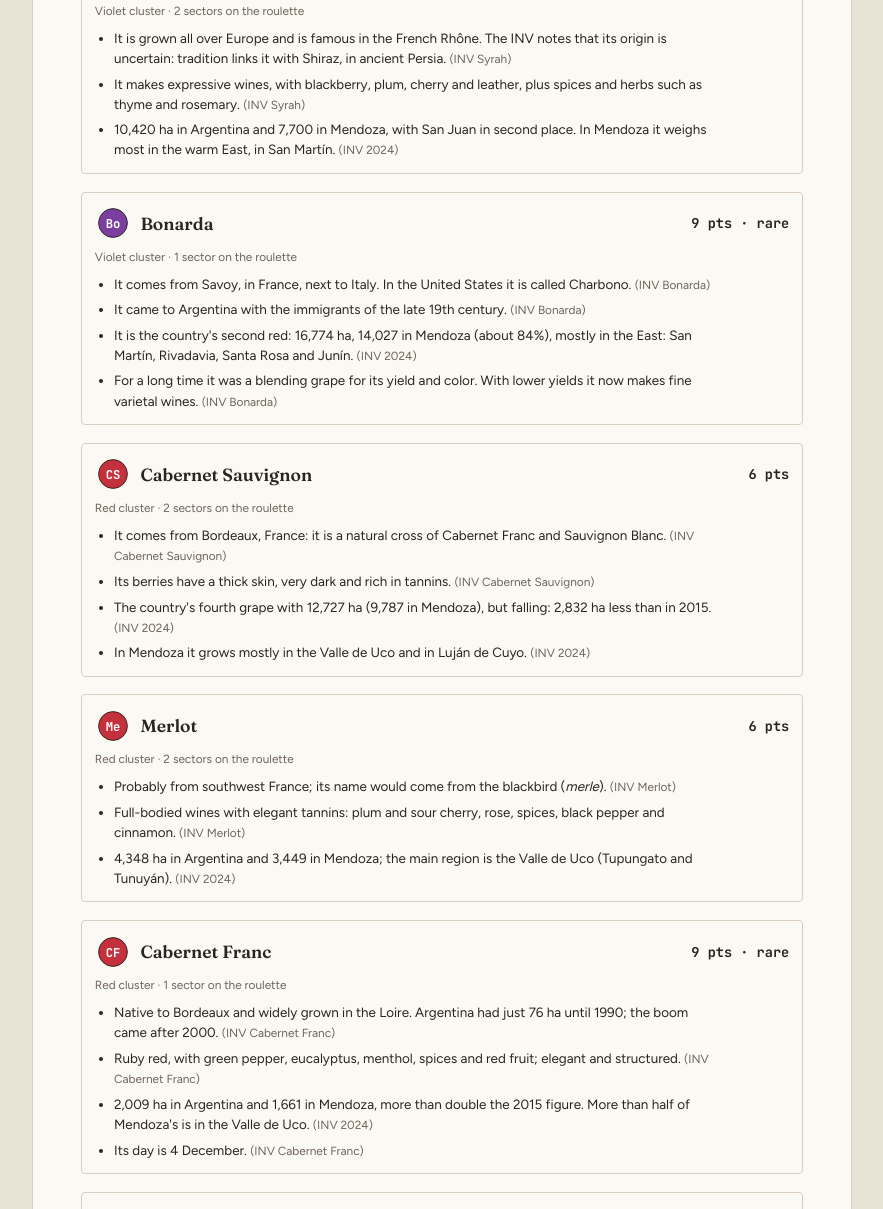
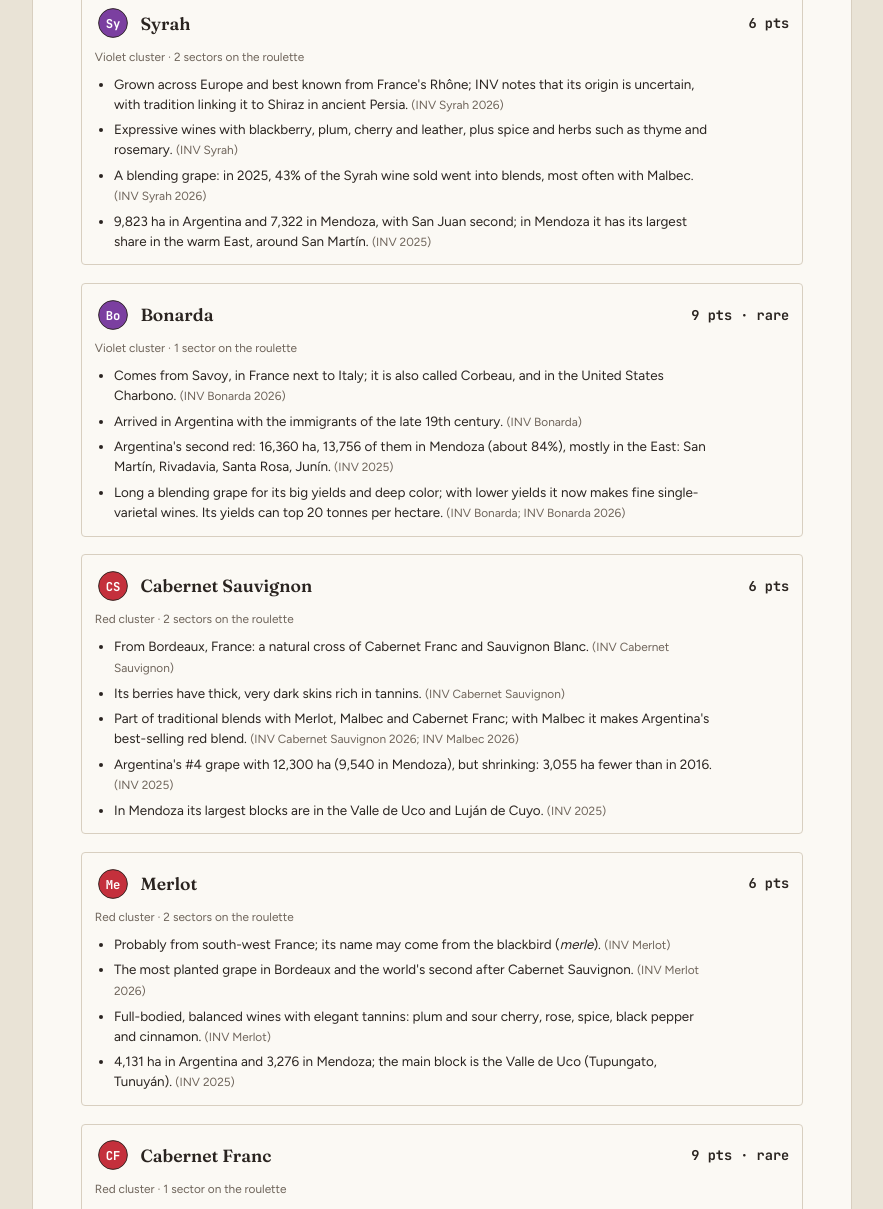
Before and after one commit to cristiangarciavd/acequias-mcp, a plain HTML site: page site/rules/index.html in a window 1280 px wide. Shown: the part 10791-12000 px from the top of the page, without its empty margins (198-1081 px from the left). Drawn offline with Linux system fonts and the light colour scheme.

Commit message:
Task #195: rulebook varietal facts from the INV 2025 fact card
- Both rulebooks use the _docs/varietals.md fact card: INV Informe Anual
  de Superficie 2025 areas (31 Dec 2025) and the newer facts and sources
- Sources list keeps only sources a printed fact cites, the newest one
  when two support the same fact (17 entries; die page keeps its 6 notes)
- Tests: every fact tag has a list entry and every entry is used; die
  notes match their numbered sources

Co-Authored-By: Claude Opus 5.5 <noreply@anthropic.com>

```diff
--- a/site/rules/index.html
+++ b/site/rules/index.html
@@ -266,7 +266,7 @@ a{color:var(--accent)}
   <h2 id="varietals-list">The eight varietals</h2>
   <div class="cols" style="grid-template-columns:minmax(0,220px) minmax(0,1fr);align-items:center">
     <svg id="wheel" viewBox="0 0 320 320" role="img" aria-label="Roulette with 14 sectors"></svg>
-    <p>The roulette has 14 equal sectors. Bonarda and Cabernet Franc have one sector each and are worth 9; the others have two and are worth 6. The clusters are printed in three colors: <b>violet</b>, <b>red</b> and <b>fluorescent green</b> for the whites. The abbreviation on the side of the cluster tells you which varietal it is. Areas are hectares of vineyard at 31 December 2024, according to the INV.</p>
+    <p>The roulette has 14 equal sectors. Bonarda and Cabernet Franc have one sector each and are worth 9; the others have two and are worth 6. The clusters are printed in three colors: <b>violet</b>, <b>red</b> and <b>fluorescent green</b> for the whites. The abbreviation on the side of the cluster tells you which varietal it is. Areas are hectares of vineyard at 31 December 2025, according to the INV.</p>
   </div>
   <div class="cols" id="varietals" style="grid-template-columns:repeat(auto-fit,minmax(min(100%,330px),1fr))"></div>
 </section>
@@ -276,19 +276,25 @@ a{color:var(--accent)}
   <div class="folio"><span>Acequias</span><span>Varietal sources</span></div>
   <h2 id="sources-list">Sources</h2>
   <ul class="src" style="gap:.3rem;font-size:.8rem">
-    <li><b>INV 2024</b>: Instituto Nacional de Vitivinicultura, <i>Informe Anual de Superficie 2024</i>. <a href="https://argentina.gob.ar/sites/default/files/2018/10/anuario_superficie_2024.pdf">argentina.gob.ar (PDF)</a></li>
-    <li><b>INV Syrah</b>: <i>Informe de variedad: Syrah</i> (2026) and <i>Informe de variedades: Syrah</i> (2025). <a href="https://www.argentina.gob.ar/noticias/informe-de-variedad-syrah-0">argentina.gob.ar</a></li>
-    <li><b>INV Bonarda</b>: <i>Informe de variedad: Bonarda</i> (2024). <a href="https://www.argentina.gob.ar/noticias/informe-de-variedad-bonarda-0">argentina.gob.ar</a></li>
-    <li><b>INV Cabernet Sauvignon</b>: <i>Informe de variedad</i> (2024). <a href="https://www.argentina.gob.ar/noticias/informe-de-variedad-cabernet-sauvignon-0">argentina.gob.ar</a></li>
-    <li><b>INV Merlot</b>: <i>Informe de variedad</i> (2024). <a href="https://www.argentina.gob.ar/noticias/informe-de-variedad-merlot-0">argentina.gob.ar</a></li>
-    <li><b>INV Cabernet Franc</b>: <i>Informe de variedad</i> (2024). <a href="https://www.argentina.gob.ar/noticias/informe-de-variedad-cabernet-franc-0">argentina.gob.ar</a></li>
-    <li><b>INV Torrontés</b>: <i>Informe de variedad: Torrontés y su actualidad en Argentina</i> (2021). <a href="https://www.argentina.gob.ar/noticias/informe-de-variedad-torrontes-y-su-actualidad-en-argentina">argentina.gob.ar</a></li>
-    <li><b>INV Chardonnay</b>: <i>Informe de variedad</i> (2024). <a href="https://www.argentina.gob.ar/noticias/informe-de-variedad-chardonnay">argentina.gob.ar</a></li>
+    <li><b>INV 2025</b>: Instituto Nacional de Vitivinicultura, <i>Informe Anual de Superficie 2025</i> (Feb 2026). <a href="https://www.argentina.gob.ar/sites/default/files/2018/10/anuario_superficie_2025.pdf">argentina.gob.ar (PDF)</a></li>
+    <li><b>INV Malbec 2026</b>: <i>Informe de variedades: Malbec</i> (Apr 2026). <a href="https://www.argentina.gob.ar/sites/default/files/2018/10/informe_malbec_2025.pdf">argentina.gob.ar (PDF)</a></li>
+    <li><b>INV Syrah</b>: <i>Informe de variedad: Syrah</i> (Feb 2026). <a href="https://www.argentina.gob.ar/noticias/informe-de-variedad-syrah-0">argentina.gob.ar</a></li>
+    <li><b>INV Syrah 2026</b>: <i>Informe de variedades: Syrah</i> (Feb 2026). <a href="https://www.argentina.gob.ar/sites/default/files/2018/10/01-syrah_2025_1.pdf">argentina.gob.ar (PDF)</a></li>
+    <li><b>INV Bonarda</b>: <i>Informe de variedad: Bonarda</i> (Jul 2024). <a href="https://www.argentina.gob.ar/noticias/informe-de-variedad-bonarda-0">argentina.gob.ar</a></li>
+    <li><b>INV Bonarda 2026</b>: <i>Informe de variedades: Bonarda</i> (Jul 2026). <a href="https://www.argentina.gob.ar/sites/default/files/2018/10/bonarda_2025_0.pdf">argentina.gob.ar (PDF)</a></li>
+    <li><b>INV Cabernet Sauvignon</b>: <i>Informe de variedad: Cabernet Sauvignon</i> (Aug 2024). <a href="https://www.argentina.gob.ar/noticias/informe-de-variedad-cabernet-sauvignon-0">argentina.gob.ar</a></li>
+    <li><b>INV Cabernet Sauvignon 2026</b>: <i>Informe de variedad: Cabernet Sauvignon</i> (Sep 2026). <a href="https://www.argentina.gob.ar/sites/default/files/2018/10/cabernet_sauvignon_1.pdf">argentina.gob.ar (PDF)</a></li>
+    <li><b>INV Merlot</b>: <i>Informe de variedad: Merlot</i> (Nov 2024). <a href="https://www.argentina.gob.ar/noticias/informe-de-variedad-merlot-0">argentina.gob.ar</a></li>
+    <li><b>INV Merlot 2026</b>: <i>Informe de variedades: Merlot</i> (Oct 2026). <a href="https://www.argentina.gob.ar/sites/default/files/2018/10/informe_merlot.pdf">argentina.gob.ar (PDF)</a></li>
+    <li><b>INV Cabernet Franc</b>: <i>Informe de variedad: Cabernet Franc</i> (Dec 2024). <a href="https://www.argentina.gob.ar/noticias/informe-de-variedad-cabernet-franc-0">argentina.gob.ar</a></li>
+    <li><b>INV Cabernet Franc 2025</b>: <i>Informe de variedades: Cabernet Franc</i> (Dec 2025). <a href="https://www.argentina.gob.ar/sites/default/files/2018/10/cabernet_franc.pdf">argentina.gob.ar (PDF)</a></li>
+    <li><b>INV Torrontés</b>: <i>Informe de variedad: Torrontés y su actualidad en Argentina</i> (Nov 2021). <a href="https://www.argentina.gob.ar/noticias/informe-de-variedad-torrontes-y-su-actualidad-en-argentina">argentina.gob.ar</a></li>
+    <li><b>INV Torrontés 2026</b>: <i>Informe de variedades: Torrontés</i> (Oct 2026). <a href="https://www.argentina.gob.ar/sites/default/files/2018/10/torrontes_2026.pdf">argentina.gob.ar (PDF)</a></li>
+    <li><b>INV Chardonnay</b>: <i>Informe de variedad: Chardonnay</i> (May 2024). <a href="https://www.argentina.gob.ar/noticias/informe-de-variedad-chardonnay">argentina.gob.ar</a></li>
     <li><b>Agüero et al. 2003</b>: <i>Identity and parentage of some South American grapevine cultivars present in Argentina</i>, AJEV 54(4). <a href="https://www.argentina.gob.ar/sites/default/files/identity_and_parentage_of_some_south_american_grapevine_cultivars_present_in_argentina.pdf">argentina.gob.ar (PDF)</a></li>
-    <li><b>UNCuyo</b>: <i>¿Qué une a Sarmiento con el Malbec y la UNCUYO?</i> (2022). <a href="https://www.uncuyo.edu.ar/prensa/que-une-a-sarmiento-con-el-malbec-y-la-uncuyo-te-contamos-su-historia">uncuyo.edu.ar</a></li>
-    <li><b>Bodegas de Argentina</b>: <i>Día del Malbec</i>. <a href="https://bodegasdeargentina.org/dia-del-malbec/noticias/">bodegasdeargentina.org</a></li>
+    <li><b>UNCuyo</b>: <i>¿Qué une a Sarmiento con el Malbec y la UNCUYO?</i> (Apr 2022). <a href="https://www.uncuyo.edu.ar/prensa/que-une-a-sarmiento-con-el-malbec-y-la-uncuyo-te-contamos-su-historia">uncuyo.edu.ar</a></li>
   </ul>
-  <p class="muted" style="font-size:.8rem">INV areas vary a little between its reports; this rulebook uses the 2024 annual report.</p>
+  <p class="muted" style="font-size:.8rem">INV areas vary a little between its reports; this rulebook uses the 2025 annual report (data at 31 December 2025).</p>
   <p class="legal">© 2026 Cristian García. Rulebook licensed under <a href="https://creativecommons.org/licenses/by-nc-sa/4.0/">CC BY-NC-SA 4.0</a>.</p>
 </section>
 
@@ -308,42 +314,49 @@ const key=(q,r)=>q+","+r;
 const VIOLET="#7b3fa0",RED="#c4303c",FLUO="#9be22d";
 const VAR=[
  {n:"Malbec",ab:"Ma",s:2,p:6,c:VIOLET,facts:[
-  ["It came to Mendoza with the French vines of the Quinta Agronómica, run by the French agronomist Michel Aimé Pouget, hired by Sarmiento. The project was presented to the Legislature on 17 April 1853.","UNCuyo; Bodegas de Argentina"],
-  ["That date is World Malbec Day, chosen by Wines of Argentina in 2011.","UNCuyo; Bodegas de Argentina"],
-  ["It is the most planted grape in Argentina: 47,064 ha, one in four of the country's vineyards. Mendoza has 39,856 ha, about 85%.","INV 2024"],
-  ["Its largest region is the Valle de Uco; Luján de Cuyo is the department with the most area.","INV 2024"]]},
+  ["It came to Mendoza with the French vines of the Quinta Agronómica, run by the French agronomist Michel Aimé Pouget, whom Sarmiento hired. The project was presented to Mendoza's legislature on 17 April 1853.","UNCuyo"],
+  ["That date is Malbec World Day, chosen by Wines of Argentina in 2011.","UNCuyo"],
+  ["A natural cross of Magdeleine Noir and Prunelard; in France it is also called Côt and was best known in Cahors.","INV Malbec 2026"],
+  ["Argentina's most planted grape: 46,890 ha, about one vine in four in the country; Mendoza grows 39,771 ha of it, about 85%.","INV 2025"],
+  ["Its biggest block is the Valle de Uco; Luján de Cuyo is the top single department.","INV 2025"]]},
  {n:"Syrah",ab:"Sy",s:2,p:6,c:VIOLET,facts:[
-  ["It is grown all over Europe and is famous in the French Rhône. The INV notes that its origin is uncertain: tradition links it with Shiraz, in ancient Persia.","INV Syrah"],
-  ["It makes expressive wines, with blackberry, plum, cherry and leather, plus spices and herbs such as thyme and rosemary.","INV Syrah"],
-  ["10,420 ha in Argentina and 7,700 in Mendoza, with San Juan in second place. In Mendoza it weighs most in the warm East, in San Martín.","INV 2024"]]},
+  ["Grown across Europe and best known from France's Rhône; INV notes that its origin is uncertain, with tradition linking it to Shiraz in ancient Persia.","INV Syrah 2026"],
+  ["Expressive wines with blackberry, plum, cherry and leather, plus spice and herbs such as thyme and rosemary.","INV Syrah"],
+  ["A blending grape: in 2025, 43% of the Syrah wine sold went into blends, most often with Malbec.","INV Syrah 2026"],
+  ["9,823 ha in Argentina and 7,322 in Mendoza, with San Juan second; in Mendoza it has its largest share in the warm East, around San Martín.","INV 2025"]]},
  {n:"Bonarda",ab:"Bo",s:1,p:9,c:VIOLET,facts:[
-  ["It comes from Savoy, in France, next to Italy. In the United States it is called Charbono.","INV Bonarda"],
-  ["It came to Argentina with the immigrants of the late 19th century.","INV Bonarda"],
-  ["It is the country's second red: 16,774 ha, 14,027 in Mendoza (about 84%), mostly in the East: San Martín, Rivadavia, Santa Rosa and Junín.","INV 2024"],
-  ["For a long time it was a blending grape for its yield and color. With lower yields it now makes fine varietal wines.","INV Bonarda"]]},
+  ["Comes from Savoy, in France next to Italy; it is also called Corbeau, and in the United States Charbono.","INV Bonarda 2026"],
+  ["Arrived in Argentina with the immigrants of the late 19th century.","INV Bonarda"],
+  ["Argentina's second red: 16,360 ha, 13,756 of them in Mendoza (about 84%), mostly in the East: San Martín, Rivadavia, Santa Rosa, Junín.","INV 2025"],
+  ["Long a blending grape for its big yields and deep color; with lower yields it now makes fine single-varietal wines. Its yields can top 20 tonnes per hectare.","INV Bonarda; INV Bonarda 2026"]]},
  {n:"Cabernet Sauvignon",ab:"CS",s:2,p:6,c:RED,facts:[
-  ["It comes from Bordeaux, France: it is a natural cross of Cabernet Franc and Sauvignon Blanc.","INV Cabernet Sauvignon"],
-  ["Its berries have a thick skin, very dark and rich in tannins.","INV Cabernet Sauvignon"],
-  ["The country's fourth grape with 12,727 ha (9,787 in Mendoza), but falling: 2,832 ha less than in 2015.","INV 2024"],
-  ["In Mendoza it grows mostly in the Valle de Uco and in Luján de Cuyo.","INV 2024"]]},
+  ["From Bordeaux, France: a natural cross of Cabernet Franc and Sauvignon Blanc.","INV Cabernet Sauvignon"],
+  ["Its berries have thick, very dark skins rich in tannins.","INV Cabernet Sauvignon"],
+  ["Part of traditional blends with Merlot, Malbec and Cabernet Franc; with Malbec it makes Argentina's best-selling red blend.","INV Cabernet Sauvignon 2026; INV Malbec 2026"],
+  ["Argentina's #4 grape with 12,300 ha (9,540 in Mendoza), but shrinking: 3,055 ha fewer than in 2016.","INV 2025"],
+  ["In Mendoza its largest blocks are in the Valle de Uco and Luján de Cuyo.","INV 2025"]]},
  {n:"Merlot",ab:"Me",s:2,p:6,c:RED,facts:[
-  ["Probably from southwest France; its name would come from the blackbird (<i>merle</i>).","INV Merlot"],
-  ["Full-bodied wines with elegant tannins: plum and sour cherry, rose, spices, black pepper and cinnamon.","INV Merlot"],
-  ["4,348 ha in Argentina and 3,449 in Mendoza; the main region is the Valle de Uco (Tupungato and Tunuyán).","INV 2024"]]},
+  ["Probably from south-west France; its name may come from the blackbird (<i>merle</i>).","INV Merlot"],
+  ["The most planted grape in Bordeaux and the world's second after Cabernet Sauvignon.","INV Merlot 2026"],
+  ["Full-bodied, balanced wines with elegant tannins: plum and sour cherry, rose, spice, black pepper and cinnamon.","INV Merlot"],
+  ["4,131 ha in Argentina and 3,276 in Mendoza; the main block is the Valle de Uco (Tupungato, Tunuyán).","INV 2025"]]},
  {n:"Cabernet Franc",ab:"CF",s:1,p:9,c:RED,facts:[
-  ["Native to Bordeaux and widely grown in the Loire. Argentina had just 76 ha until 1990; the boom came after 2000.","INV Cabernet Franc"],
-  ["Ruby red, with green pepper, eucalyptus, menthol, spices and red fruit; elegant and structured.","INV Cabernet Franc"],
-  ["2,009 ha in Argentina and 1,661 in Mendoza, more than double the 2015 figure. More than half of Mendoza's is in the Valle de Uco.","INV 2024"],
+  ["Native to Bordeaux and widely grown in the Loire. Argentina had only 76 ha up to 1990; the planting boom came after 2000.","INV Cabernet Franc"],
+  ["It ripens earlier than Cabernet Sauvignon, so it ripens fully even in cool climates.","INV Cabernet Franc 2025"],
+  ["Ruby red, with green bell pepper, eucalyptus, menthol, spice and red berries; elegant and structured.","INV Cabernet Franc"],
+  ["2,270 ha in Argentina and 1,872 in Mendoza, more than double the 2016 area; over half of Mendoza's grows in the Valle de Uco. Its +261 ha in 2025 was the biggest rise among the 25 most planted grapes.","INV 2025"],
   ["Its day is 4 December.","INV Cabernet Franc"]]},
  {n:"Torrontés",ab:"To",s:2,p:6,c:FLUO,facts:[
-  ["It is an Argentine grape: Torrontés Riojano and Sanjuanino are crosses of Muscat of Alexandria and Criolla Chica. The third is Torrontés Mendocino.","INV Torrontés; Agüero et al. 2003"],
-  ["It is aromatic but makes a dry wine, with a characteristic muscat flavor.","INV Torrontés"],
-  ["Torrontés Riojano covers 6,867 ha; Mendoza has 3,207, more than any other province, mostly in the East and Lavalle.","INV 2024"]]},
+  ["Argentina's own grape: Torrontés Riojano and Torrontés Sanjuanino are crosses of Muscat of Alexandria and Criolla Chica; the third type is Torrontés Mendocino.","INV Torrontés; Agüero et al. 2003"],
+  ["Aromatic, yet it makes a dry wine with a distinctive Muscat flavor. INV calls Torrontés Riojano the grape of Argentina's emblematic wine par excellence.","INV Torrontés; INV Torrontés 2026"],
+  ["Its favourite partner is Chardonnay: the top blend of both white grapes.","INV Torrontés 2026"],
+  ["Torrontés Riojano covers 6,574 ha; Mendoza grows 3,193 ha of it, the most of any province, mostly in the East and Lavalle.","INV 2025"]]},
  {n:"Chardonnay",ab:"Ch",s:2,p:6,c:FLUO,facts:[
-  ["It is the great white of France, from Burgundy, Chablis and Champagne.","INV Chardonnay"],
+  ["France's main white grape, grown in Burgundy, Chablis and Champagne.","INV Chardonnay"],
   ["In Argentina it is the base of most sparkling wines.","INV Chardonnay"],
-  ["5,542 ha in Argentina and 4,606 in Mendoza (about 83%); Tupungato, in the Valle de Uco, is the department with the most area.","INV 2024"],
-  ["Versatile and with complex aromas, with good aging potential.","INV Chardonnay"]]}
+  ["5,616 ha in Argentina and 4,681 in Mendoza (about 83%); Tupungato, in the Valle de Uco, is the top department.","INV 2025"],
+  ["Still growing: one of only six of the 25 most planted grapes that gained area in 2025 (+74 ha).","INV 2025"],
+  ["Versatile and aromatically complex, with good ageing potential.","INV Chardonnay"]]}
 ];
 const VBY=Object.fromEntries(VAR.map(x=>[x.n,x]));
 const ink=c=>c===FLUO?"#1d2a0a":"#fff";
```
Also changed, not shown: site/reglas/index.html (+42 -29 lines), 1 other file.
